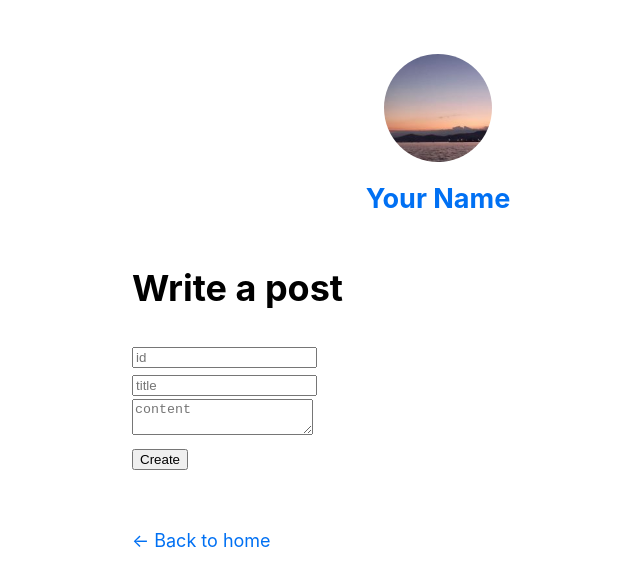
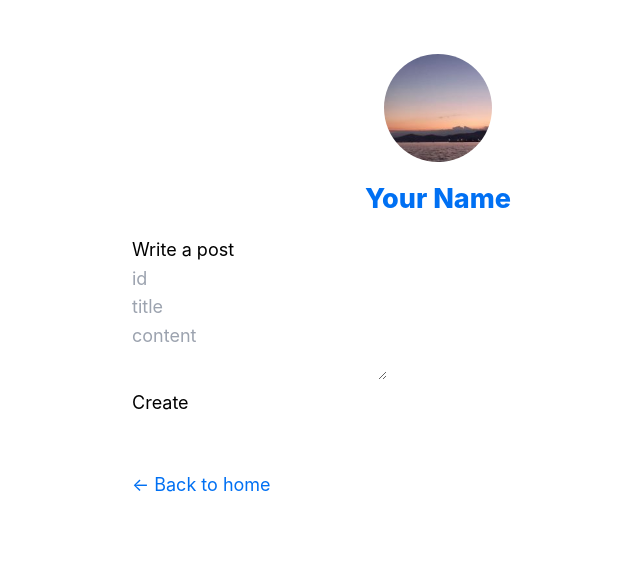
Before and after one commit to kod0751/blog, a Next.js app: page /post/write in a window 1280 px wide. Shown: the top 586 px of the page, without its empty margins (202-842 px from the left). Built offline with nearby package versions, Linux system fonts and the light colour scheme.

Commit message:
tailwind css

```diff
--- a/package.json
+++ b/package.json
@@ -13,5 +13,10 @@
     "react-dom": "17.0.2",
     "remark": "^14.0.2",
     "remark-html": "^15.0.1"
+  },
+  "devDependencies": {
+    "autoprefixer": "^10.4.13",
+    "postcss": "^8.4.18",
+    "tailwindcss": "^3.2.1"
   }
 }
--- /dev/null
+++ b/postcss.config.js
@@ -0,0 +1,6 @@
+module.exports = {
+  plugins: {
+    tailwindcss: {},
+    autoprefixer: {},
+  },
+}
--- a/styles/global.css
+++ b/styles/global.css
@@ -1,3 +1,7 @@
+@tailwind base;
+@tailwind components;
+@tailwind utilities;
+
 html,
 body {
   padding: 0;
--- a/styles/utils.module.css
+++ b/styles/utils.module.css
@@ -17,6 +17,7 @@
   .headingLg {
     font-size: 1.5rem;
     line-height: 1.4;
+    font-weight: 800;
     margin: 1rem 0;
   }
 
--- /dev/null
+++ b/tailwind.config.js
@@ -0,0 +1,11 @@
+/** @type {import('tailwindcss').Config} */
+module.exports = {
+  content: [
+    "./pages/**/*.{js,ts,jsx,tsx}",
+    "./components/**/*.{js,ts,jsx,tsx}",
+  ],
+  theme: {
+    extend: {},
+  },
+  plugins: [],
+};
```
Also changed, not shown: 1 other file (tests, documents, lock files or other folders).
